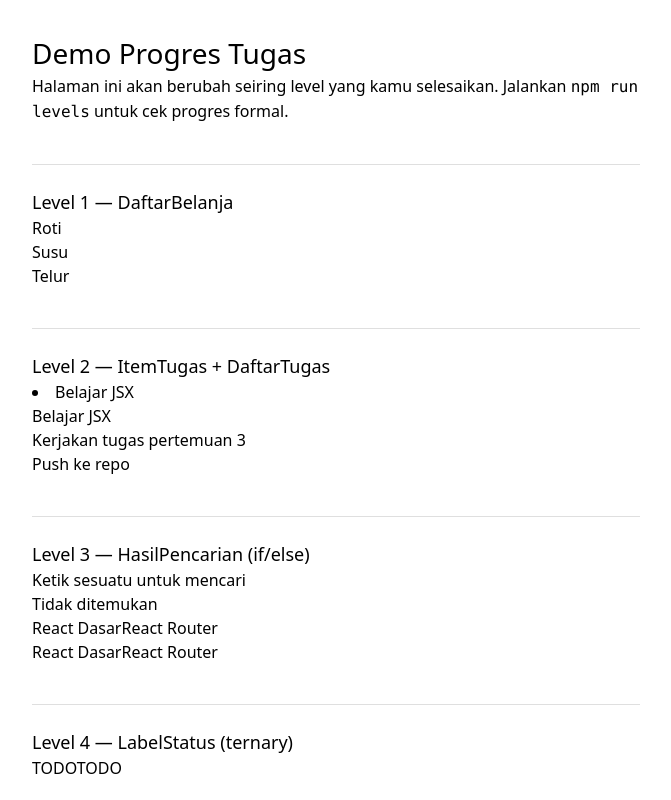
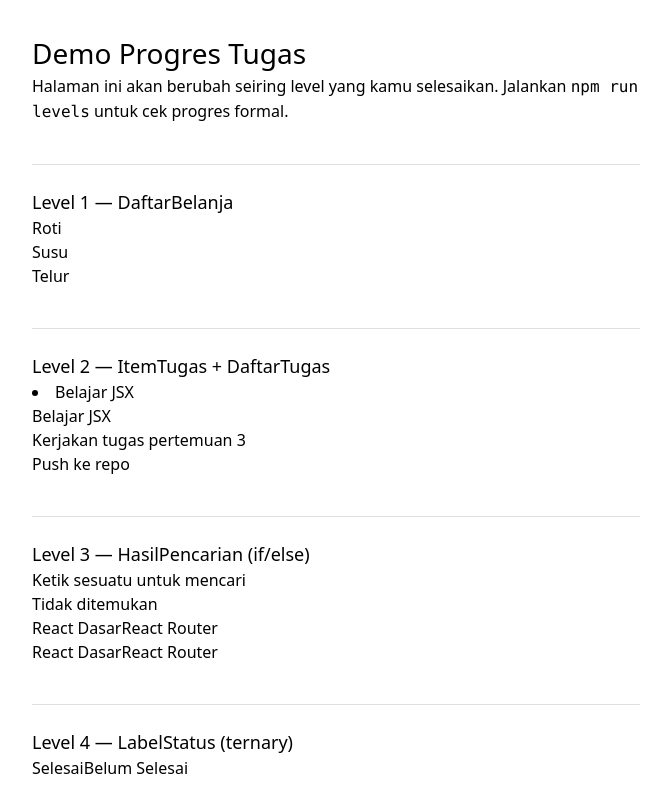
Before and after one commit to webdev-if-its/frontend-5053241025, a React (Vite) app in the folder pertemuan-03/: page / in a window 1280 px wide. Shown: the top 800 px of the page, without its empty margins (304-975 px from the left). Built offline with nearby package versions, Linux system fonts and the light colour scheme.

Commit message:
Pertemuan-03: Level 4 Selesai

```diff
--- a/pertemuan-03/src/components/LabelStatus.tsx
+++ b/pertemuan-03/src/components/LabelStatus.tsx
@@ -2,6 +2,10 @@
 // TERNARY OPERATOR ( ? : ) di dalam JSX untuk menampilkan teks "Selesai"
 // saat selesai bernilai true, atau "Belum Selesai" saat false. Lihat
 // SOAL.md untuk kontrak lengkap.
-export function LabelStatus(props: any) {
-  return <span>TODO</span>
+type SelesaiProps = {
+  selesai: boolean
 }
+
+export function LabelStatus({ selesai }: SelesaiProps) {
+  return selesai === true ? <span>Selesai</span> : <span>Belum Selesai</span>
+}
```
